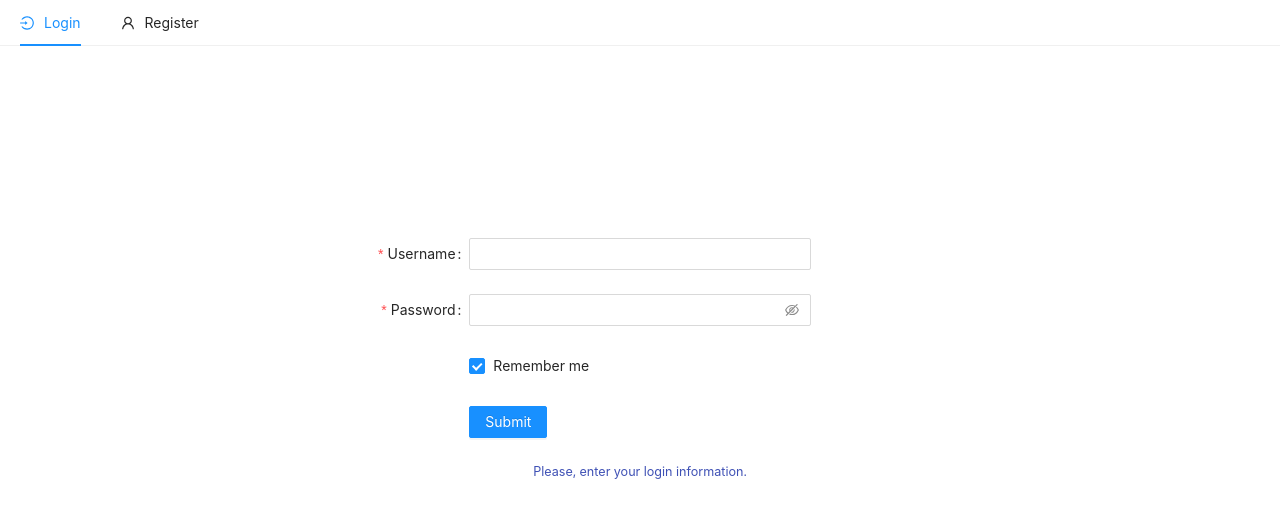
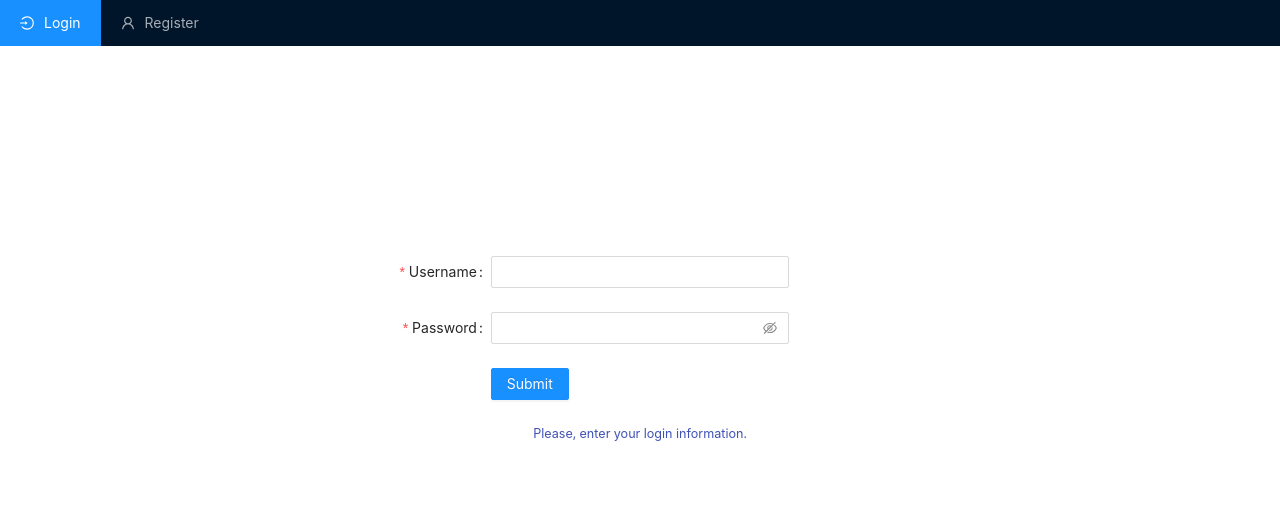
Before and after one commit to hidayetmm/time-management, a React app: page /login in a window 1280 px wide. Shown: the top 518 px of the page. Built offline with nearby package versions, Linux system fonts and the light colour scheme.

Commit message:
layout design issues

```diff
--- a/src/components/Navigation/Navigation.js
+++ b/src/components/Navigation/Navigation.js
@@ -1,7 +1,8 @@
 import { React, useContext } from "react";
 
+import classes from "./Navigation.module.css";
 import AuthContext from "../../context/AuthContext";
-import { useHistory } from "react-router-dom";
+import { useHistory, withRouter } from "react-router-dom";
 
 import Menu from "antd/lib/menu";
 import {
@@ -36,8 +37,13 @@ function Navigation() {
   };
 
   return (
-    <div>
-      <Menu mode="horizontal" defaultSelectedKeys={[history.location.pathname]}>
+    <div className={classes.Navigation}>
+      <Menu
+        mode="horizontal"
+        selectedKeys={[history.location.pathname]}
+        // style={{ background: "#17a2b8", color: "white" }}
+        theme="dark"
+      >
         {userValue.userDetails ? (
           <>
             <Menu.Item
@@ -85,4 +91,4 @@ function Navigation() {
   );
 }
 
-export default Navigation;
+export default withRouter(Navigation);
--- a/src/components/Navigation/Navigation.module.css
+++ b/src/components/Navigation/Navigation.module.css
@@ -0,0 +1,5 @@
+.Navigation {
+  position: absolute;
+  width: 100%;
+  top: 0;
+}
--- a/src/containers/Login/Login.js
+++ b/src/containers/Login/Login.js
@@ -44,6 +44,7 @@ class Login extends Component {
       })
       .catch((error) => {
         this.setState({ status: error.response.data.error.message });
+        this.setState({ loading: false });
       });
   };
 
@@ -65,9 +66,6 @@ class Login extends Component {
         <Form
           {...layout}
           name="basic"
-          initialValues={{
-            remember: true,
-          }}
           onFinish={(values) => this.submitHandler(values)}
         >
           <Form.Item
@@ -94,10 +92,6 @@ class Login extends Component {
             ]}
           >
             <Input.Password />
-          </Form.Item>
-
-          <Form.Item {...tailLayout} name="remember" valuePropName="checked">
-            <Checkbox>Remember me</Checkbox>
           </Form.Item>
 
           <Form.Item {...tailLayout}>
--- a/src/containers/Login/Login.module.css
+++ b/src/containers/Login/Login.module.css
@@ -1,9 +1,4 @@
 .Form {
-  margin: 15% 10%;
+  padding: 20% 15% 0 15%;
+  height: 100vh;
 }
-
-@media (max-width: 576px) {
-  .Form {
-    margin: 15% 15%;
-  }
-}
--- a/src/containers/TimeManagement/TimeManagement.js
+++ b/src/containers/TimeManagement/TimeManagement.js
@@ -1,9 +1,13 @@
 import React from "react";
 import AuthContext from "../../context/AuthContext";
-import classes from "./TimeManagement.module.css";
+// import classes from "./TimeManagement.module.css";
+import { Row, Col } from "antd";
 
 import TimeManager from "./TimeManager/TimeManager";
 import ManagerData from "./ManagerData/ManagerData";
+import { Layout } from "antd";
+
+const { Content, Footer } = Layout;
 
 function TimeManagement() {
   return (
@@ -11,9 +15,24 @@ function TimeManagement() {
       {(value) => {
         console.log("CONTEXT: ", value);
         return (
-          <div className={classes.TimeManagement}>
-            <TimeManager />
-            <ManagerData />
+          <div>
+            <Layout style={{ height: "100vh" }}>
+              <Content style={{ padding: "150px 40px" }}>
+                <Row>
+                  <Col span={22} offset={1}>
+                    <TimeManager />
+                  </Col>
+                </Row>
+                <Row>
+                  <Col span={22} offset={1}>
+                    <ManagerData />
+                  </Col>
+                </Row>
+              </Content>
+              <Footer style={{ textAlign: "center" }}>
+                Ant Design ©2018 Created by Ant UED
+              </Footer>
+            </Layout>
           </div>
         );
       }}
--- a/src/containers/TimeManagement/TimeManager/TimeManager.js
+++ b/src/containers/TimeManagement/TimeManager/TimeManager.js
@@ -37,16 +37,15 @@ class TimeManager extends Component {
       .catch((error) => {
         this.setState({ loading: false });
         console.log(error.response.data.error);
-        if (error.response.data.error.code === 1006) {
-          message.warning(
-            "Date should not be in future! Unless you're not a time traveler."
-          );
-        }
       });
   };
 
   warning = () => {
     message.warning("Please fill in all the required fields.");
+  };
+
+  disabledDate = (current) => {
+    return current && current.valueOf() > Date.now();
   };
 
   render() {
@@ -91,7 +90,10 @@ class TimeManager extends Component {
                 },
               ]}
             >
-              <DatePicker format={dateFormat} onChange={this.dateHandler} />
+              <DatePicker
+                format={dateFormat}
+                disabledDate={this.disabledDate}
+              />
             </Form.Item>
             <Form.Item
               name="workingHours"
```
Also changed, not shown: 1 other file (tests, documents, lock files or other folders).
